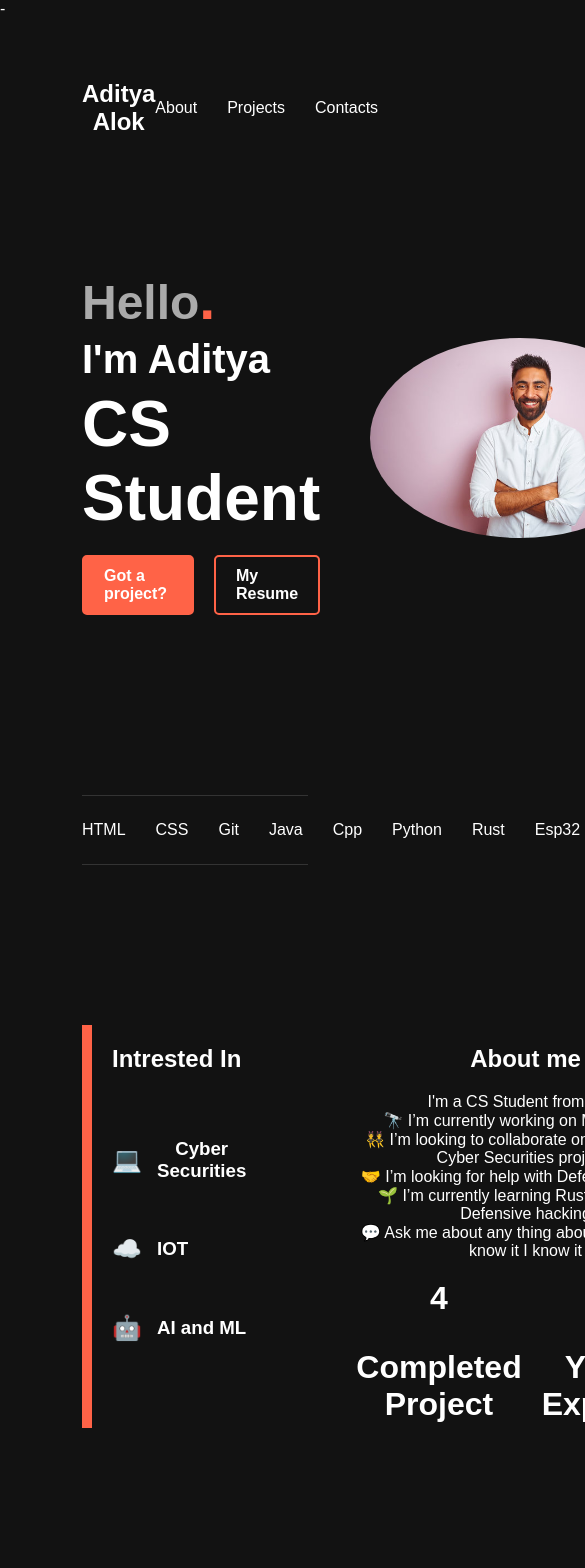
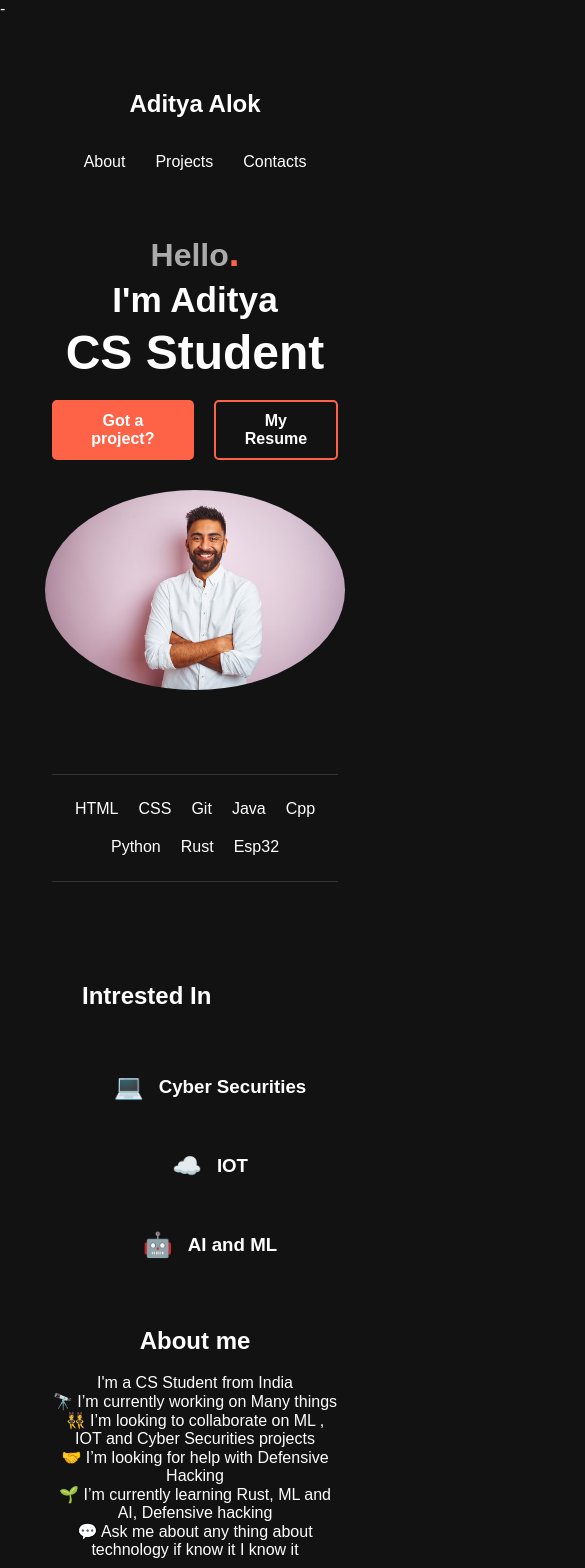
Before and after one commit to Adi2329002/Portfoilio-Website, a React (Vite) app: page / in a window 390 px wide. Shown: the top 1568 px of the page, 585 px wide, since content can reach past the window. Built offline with nearby package versions, Linux system fonts and the light colour scheme.

Commit message:
Mobile website looks update

```diff
--- a/src/index.css
+++ b/src/index.css
@@ -640,3 +640,95 @@ section {
     max-width: 1100px;
     color: #888;
 }
+/* --- 8. RESPONSIVE MOBILE STYLES --- */
+/* (Apply these styles ONLY on screens 768px or smaller) */
+
+@media (max-width: 768px) {
+
+    /* --- General Page --- */
+    section, .hero-section {
+        /* Reduce padding on mobile */
+        padding: 40px 20px;
+    }
+
+    /* --- Navbar --- */
+    .navbar {
+        /* Stack the logo and links vertically */
+        flex-direction: column;
+        gap: 15px;
+        padding: 20px;
+    }
+
+    /* --- Hero Section --- */
+    .hero-section {
+        /* Stack the text on top of the image */
+        flex-direction: column;
+        text-align: center;
+        gap: 30px;
+    }
+    .hero-content {
+        text-align: center;
+        padding-right: 0;
+    }
+    .hero-buttons {
+        /* Center the buttons */
+        justify-content: center;
+    }
+
+    /* Reduce the giant text sizes on mobile */
+    .hero-greeting { font-size: 2em; }
+    .hero-name { font-size: 2.2em; }
+    .hero-title { font-size: 3em; }
+
+
+    /* --- Skills Bar --- */
+    .skills-list {
+        /* Allow skills to wrap to the next line */
+        flex-wrap: wrap;
+        gap: 20px;
+        justify-content: center;
+    }
+
+    /* --- About Me Section --- */
+    .about-me-section {
+        /* Stack the two columns */
+        flex-direction: column;
+        gap: 40px;
+    }
+    .about-me-left {
+        /* Center the "Intrested In" text */
+        text-align: center;
+    }
+    .about-me-left::before {
+        /* Hide the long vertical line on mobile */
+        display: none;
+    }
+    .service-item {
+        /* Center the service items */
+        justify-content: center;
+    }
+    .stats-container {
+        /* Stack the stats */
+        flex-direction: column;
+        gap: 20px;
+    }
+
+    /* --- Projects Section --- */
+    .projects-grid {
+        /* Go from 3 columns to 1 column */
+        grid-template-columns: 1fr;
+    }
+    .section-title {
+        font-size: 2em; /* Reduce title size */
+    }
+
+    /* --- Contact Section --- */
+    .contact-container {
+        /* Stack the info and the form */
+        flex-direction: column;
+    }
+    .form-row {
+        /* Stack First Name and Last Name */
+        flex-direction: column;
+    }
+}
```
